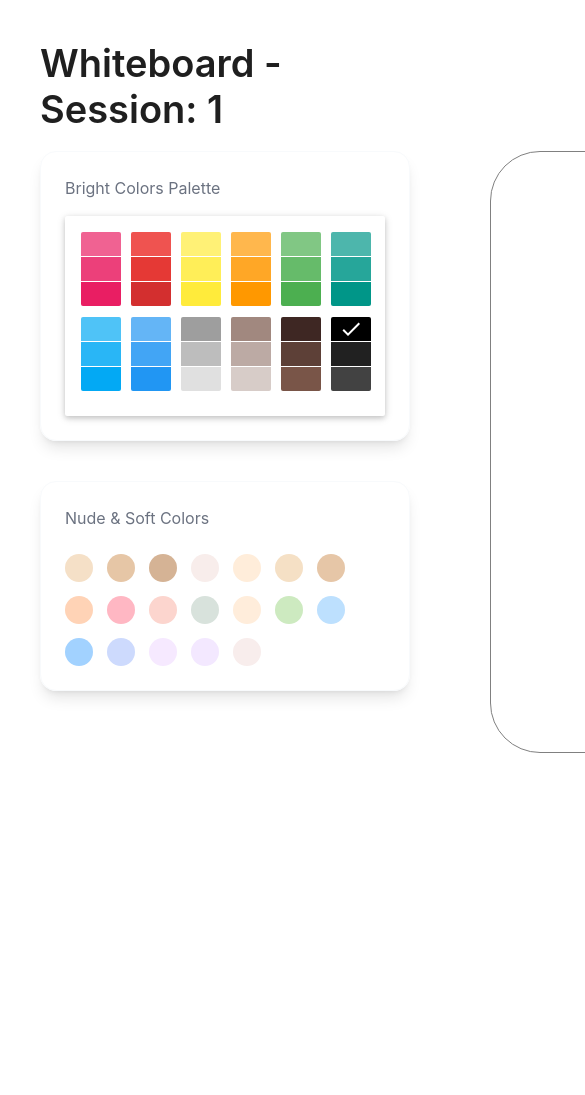
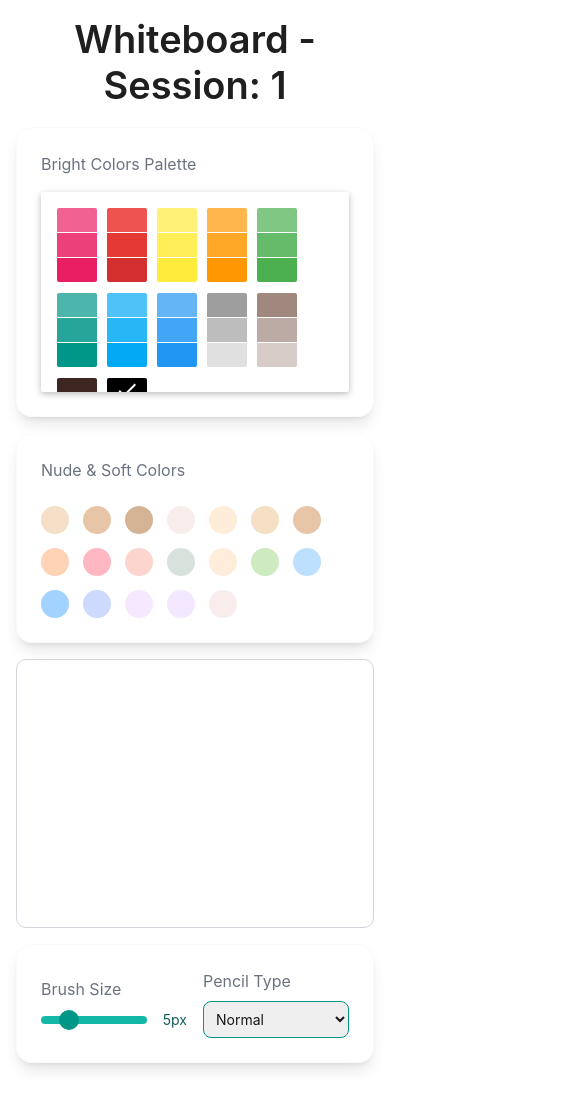
Before and after one commit to shahana308/real-time-whiteboard, a Next.js app: page /whiteboard/1 in a window 390 px wide. Shown: the top 1095 px of the page, 585 px wide, since content can reach past the window. Before the commit the page ends 844 px from the top, so only its background shows below. Built offline with nearby package versions, Linux system fonts and the light colour scheme; no server answers.

Commit message:
ui: responsive for mobile and tablet

```diff
--- a/src/screens/whiteboard/CircleColorPicker.tsx
+++ b/src/screens/whiteboard/CircleColorPicker.tsx
@@ -34,6 +34,10 @@ const CircleColorPicker = ({
   color: string;
   onColorChange: (color: { hex: React.SetStateAction<string> }) => void;
 }) => {
+  const isIpad = window.matchMedia(
+    "(min-width: 768px) and (max-width: 1024px)"
+  ).matches;
+
   return (
     <div>
       <Typography.Title level={5} className="!text-gray-500 !font-normal !mb-6">
@@ -43,7 +47,7 @@ const CircleColorPicker = ({
         color={color}
         onChangeComplete={onColorChange}
         colors={colors}
-        width="300px"
+        width={isIpad ? "120px" : "300px"}
       />
     </div>
   );
--- a/src/screens/whiteboard/SwatchColorPicker.tsx
+++ b/src/screens/whiteboard/SwatchColorPicker.tsx
@@ -24,6 +24,10 @@ const SwatchColorPicker = ({
     ["#000000", "#212121", "#424242"], // Black to medium gray
   ];
 
+  const isIpad = window.matchMedia(
+    "(min-width: 768px) and (max-width: 1024px)"
+  ).matches;
+
   return (
     <div>
       <Typography.Title level={5} className="!text-gray-500 !font-normal !mb-4">
@@ -34,6 +38,7 @@ const SwatchColorPicker = ({
         styles={{
           default: {
             picker: {
+              width: isIpad ? 120 : "auto",
               boxShadow: "none",
             },
           },
--- a/src/screens/whiteboard/Whiteboard.page.tsx
+++ b/src/screens/whiteboard/Whiteboard.page.tsx
@@ -4,7 +4,7 @@ import socket from "../../socket";
 import { useParams } from "next/navigation"; // Extract params from URL
 import SwatchColorPicker from "./SwatchColorPicker";
 import CircleColorPicker from "./CircleColorPicker";
-import { Typography } from "antd";
+import { Typography, Row, Col } from "antd";
 
 export const Whiteboard = () => {
   const canvasRef = useRef<HTMLCanvasElement | null>(null);
@@ -130,11 +130,13 @@ export const Whiteboard = () => {
   };
 
   return (
-    <div className="m-10">
-      <Typography.Title>Whiteboard - Session: {sessionId}</Typography.Title>
-      <div className="flex gap-x-20">
-        <div className="flex flex-col gap-y-10">
-          <div className="border border-slate-50 shadow-lg p-6 rounded-2xl">
+    <div className="m-4">
+      <Typography.Title className="text-center mb-6">
+        Whiteboard - Session: {sessionId}
+      </Typography.Title>
+      <Row gutter={[16, 16]} justify="center">
+        <Col xs={24} sm={12} md={6} lg={6}>
+          <div className="border border-slate-50 shadow-lg p-6 rounded-2xl mb-4">
             <SwatchColorPicker
               color={color}
               onColorChange={handleColorChange}
@@ -146,24 +148,27 @@ export const Whiteboard = () => {
               onColorChange={handleColorChange}
             />
           </div>
-        </div>
-        <div>
+        </Col>
+        <Col xs={24} sm={24} md={12} lg={12}>
           <canvas
             ref={canvasRef}
             width={800}
             height={600}
-            style={{ border: "1px solid gray", borderRadius: "50px" }}
+            className="w-full max-w-full h-auto border border-gray-300 rounded-lg"
+            style={{ borderRadius: "10px", zIndex: 1 }}
           />
-        </div>
-        <div>
-          <div className="border border-slate-50 shadow-lg p-6 rounded-2xl">
+        </Col>
+        <Col xs={24} sm={12} md={6} lg={6}>
+          <div className="border border-slate-50 shadow-lg p-6 rounded-2xl mb-4">
+            <div className="flex flex-wrap gap-4 items-center">
+              <div className="flex-1">
                 <Typography.Title
                   level={5}
-              className="!text-gray-500 !font-normal !mb-4"
+                  className="!text-gray-500 !font-normal !mb-2"
                 >
                   Brush Size
                 </Typography.Title>
-            <div className="flex gap-x-10">
+                <div className="flex gap-x-4 items-center">
                   <input
                     id="brushSize"
                     type="range"
@@ -171,33 +176,22 @@ export const Whiteboard = () => {
                     max="20"
                     value={brushSize}
                     onChange={handleBrushSizeChange}
-                style={{
-                  appearance: "none",
-                  width: "100%",
-                  height: "6px",
-                  background: "#4db6ac",
-                  outline: "none",
-                  opacity: 0.7,
-                  borderRadius: "5px",
-                  transition: "opacity 0.2s",
-                }}
+                    className="w-full appearance-none h-2 bg-teal-500 rounded-lg outline-none transition-opacity"
                   />
-              <span className="text-teal-800 mt-[-8px]">{brushSize}px</span>
+                  <span className="text-teal-800">{brushSize}px</span>
                 </div>
               </div>
-
-          <div className="border border-slate-50 shadow-lg p-6 rounded-2xl mt-10">
+              <div className="flex-1">
                 <Typography.Title
                   level={5}
-              className="!text-gray-500 !font-normal !mb-4"
+                  className="!text-gray-500 !font-normal !mb-2"
                 >
                   Pencil Type
                 </Typography.Title>
                 <select
                   value={pencilType}
                   onChange={(e) => handlePencilTypeChange(e.target.value)}
-              className="border border-[#009688] focus:outline-none focus:ring-0  p-2 rounded-lg"
-              style={{ width: "100%" }}
+                  className="w-full border border-[#009688] focus:outline-none focus:ring-0 p-2 rounded-lg"
                 >
                   <option value="normal">Normal</option>
                   <option value="blurred">Blurred</option>
@@ -206,6 +200,8 @@ export const Whiteboard = () => {
               </div>
             </div>
           </div>
+        </Col>
+      </Row>
     </div>
   );
 };
```
Lines whose indentation alone changed are shown as unchanged.
